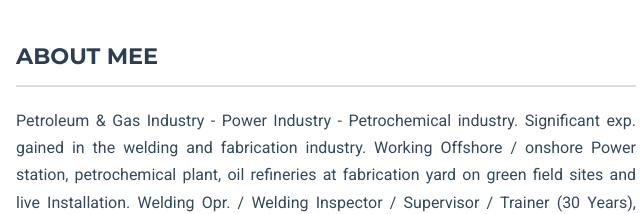
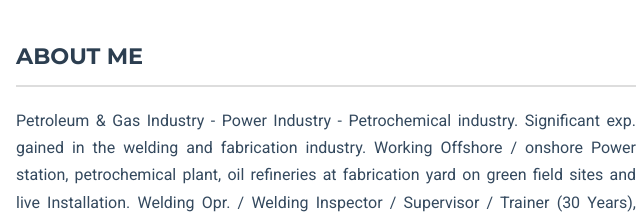
Before and after one commit to ayucetepe/ayucetepe.github.io, a plain HTML site: page index.html in a window 1280 px wide. Shown: the part 213-427 px from the top of the page, 464-1104 px from the left. Drawn offline with Linux system fonts and the light colour scheme.

Commit message:
Update index.html

```diff
--- a/index.html
+++ b/index.html
@@ -68,7 +68,7 @@
                     <img src="profile.jpg" alt="Aziz Yucetepe Profile Picture" class="profile-pic">
                 </div>
                 <div class="content-section">
-                    <h3 class="section-title-right">ABOUT MEE</h3>
+                    <h3 class="section-title-right">ABOUT ME</h3>
                     <p>Petroleum & Gas Industry - Power Industry - Petrochemical industry. Significant exp. gained in the welding and fabrication industry. Working Offshore / onshore Power station, petrochemical plant, oil refineries at fabrication yard on green field sites and live Installation. Welding Opr. / Welding Inspector / Supervisor / Trainer (30 Years), taking full responsibility for Production welds made on sites. Deployment of welding crews and compliance of approved welding Procedure and protocols. Over see and ensure the quality of workmanship as per client specifications. Calling up intermediate and final N.D.E. carry out welder qualification test using approved welding procedure in adherence to client specifications in conjunction with ASME IX / B31.3 EN 287-288 EEMUA 158. API 1104 BS 4515 advanced safety Audits, stop cards and Risk Assessment. Multi Coded Welder (15 Years) with good hands on experience on the following processes. SMAW, GTAW, SAW, GS-FCAW and fully automated techniques, using CSR and wire fed application on Polysoude and Dimetrics orbital welding heads.</p>
                 </div>
                 <div class="content-section">
```
